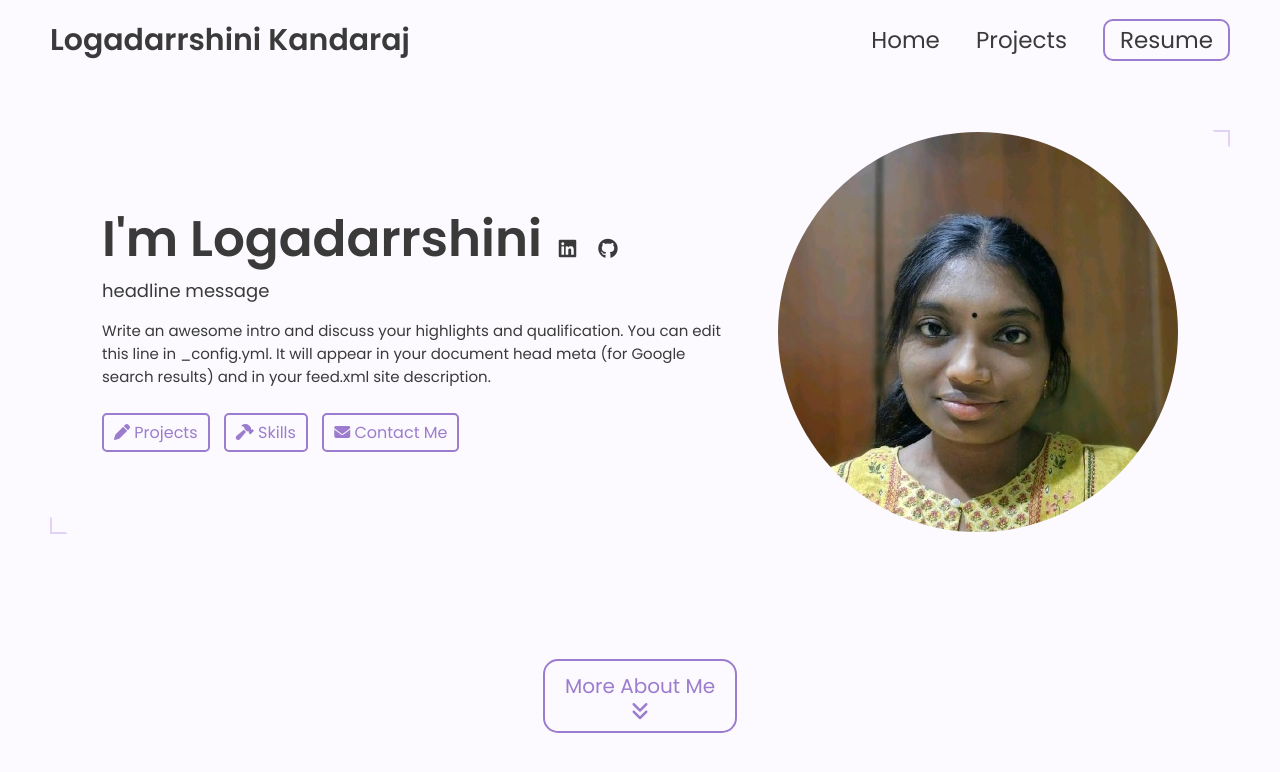
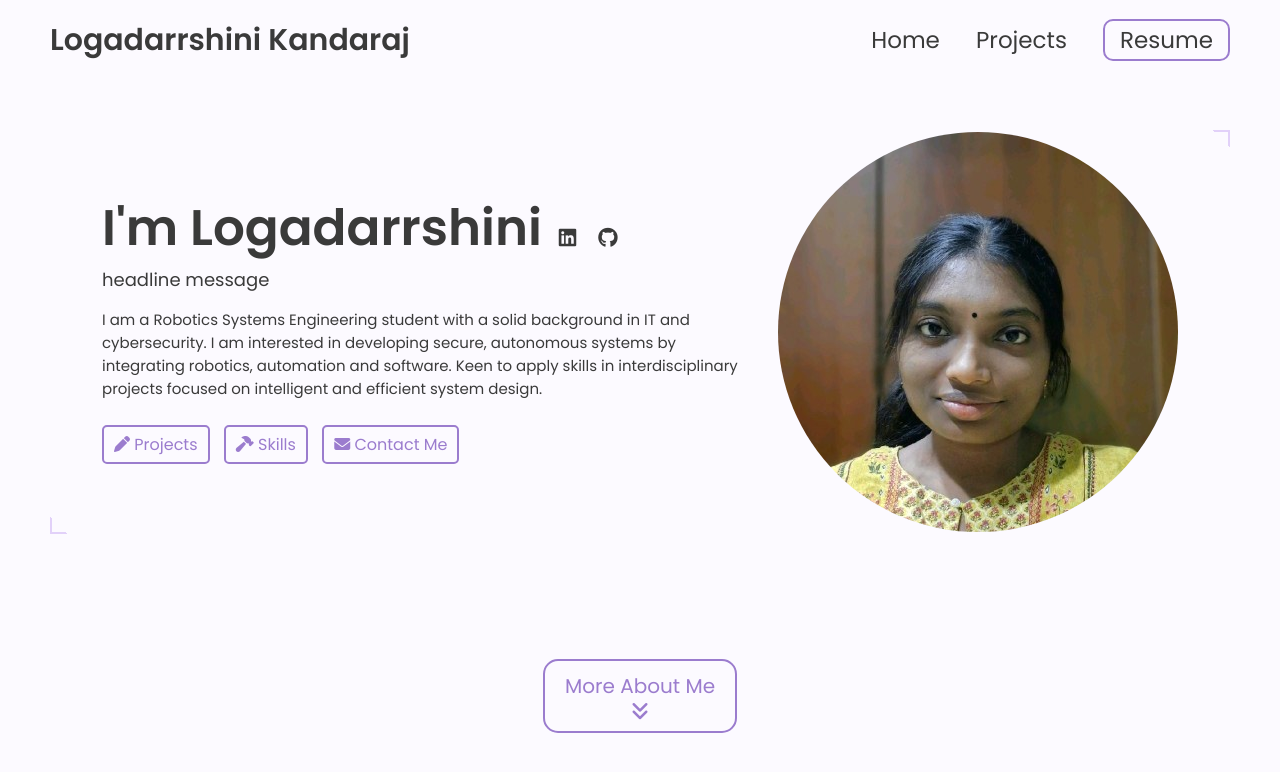
Before and after one commit to Darrshini/darrshini.github.io, a Jekyll site: the page built from index.html, in a window 1280 px wide and 900 px high. Shown: the top 772 px of the window. Built offline with Jekyll 4.4.1, drawn with Linux system fonts in a browser that asks for light colours.

Commit message:
Update _config.yml

```diff
--- a/_config.yml
+++ b/_config.yml
@@ -15,9 +15,7 @@ title: Darrshini's Portfolio # This is what shows up in the tab of the browser
 name: Logadarrshini Kandaraj
 headline: headline message
 description: >- # dont remove this line. this will ignore all new lines until the next section
-  Write an awesome intro and discuss your highlights and qualification. You can edit this
-  line in _config.yml. It will appear in your document head meta (for
-  Google search results) and in your feed.xml site description.
+ I am a Robotics Systems Engineering student with a solid background in IT and cybersecurity. I am interested in developing secure, autonomous systems by integrating robotics, automation and software. Keen to apply skills in interdisciplinary projects focused on intelligent and efficient system design.
 
 # Place your profile image in /assets/images/profile-image/folder and edit the file name
 profile_image: ./assets/images/profile-image/avatar.jpg
```
